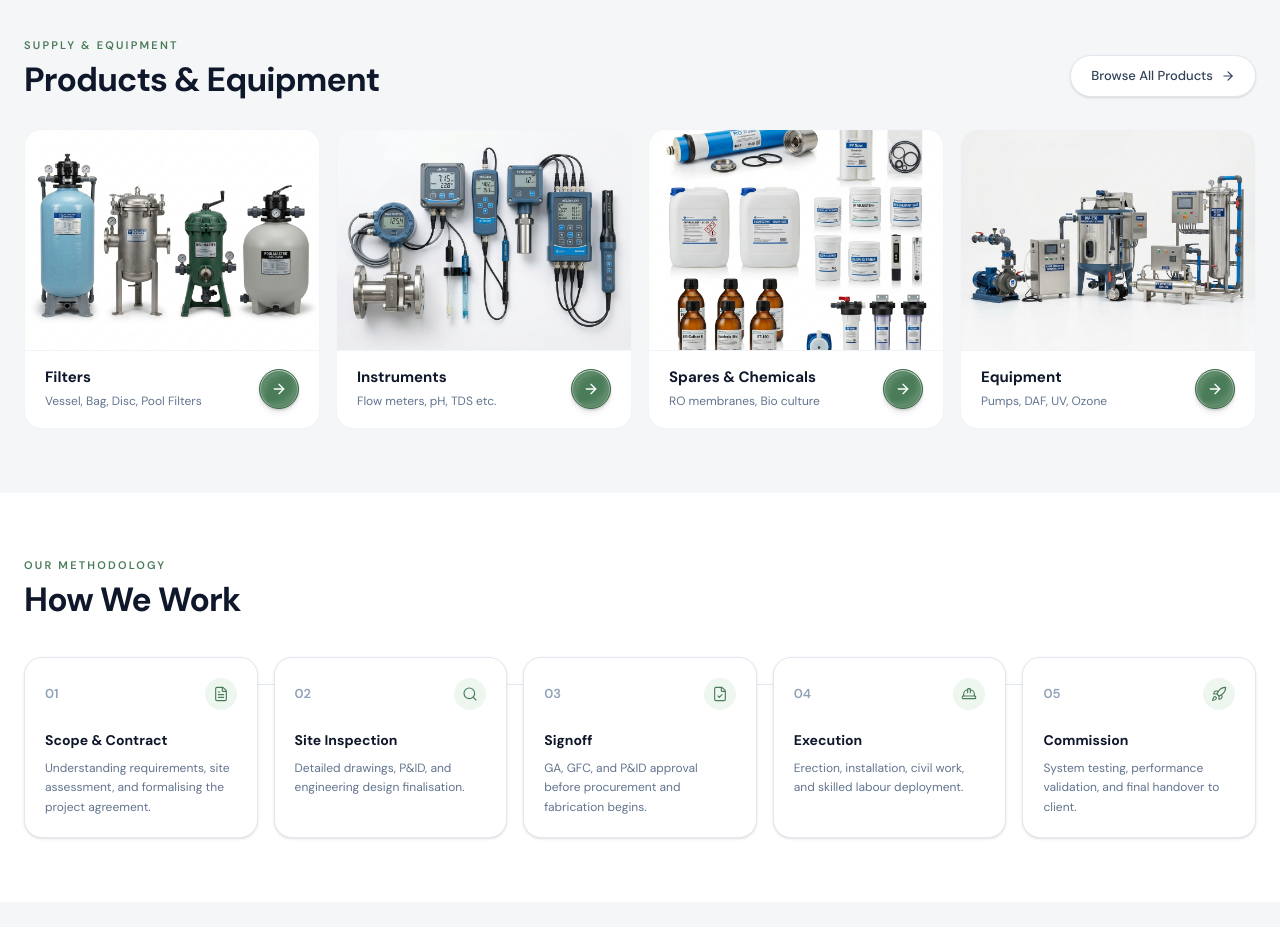
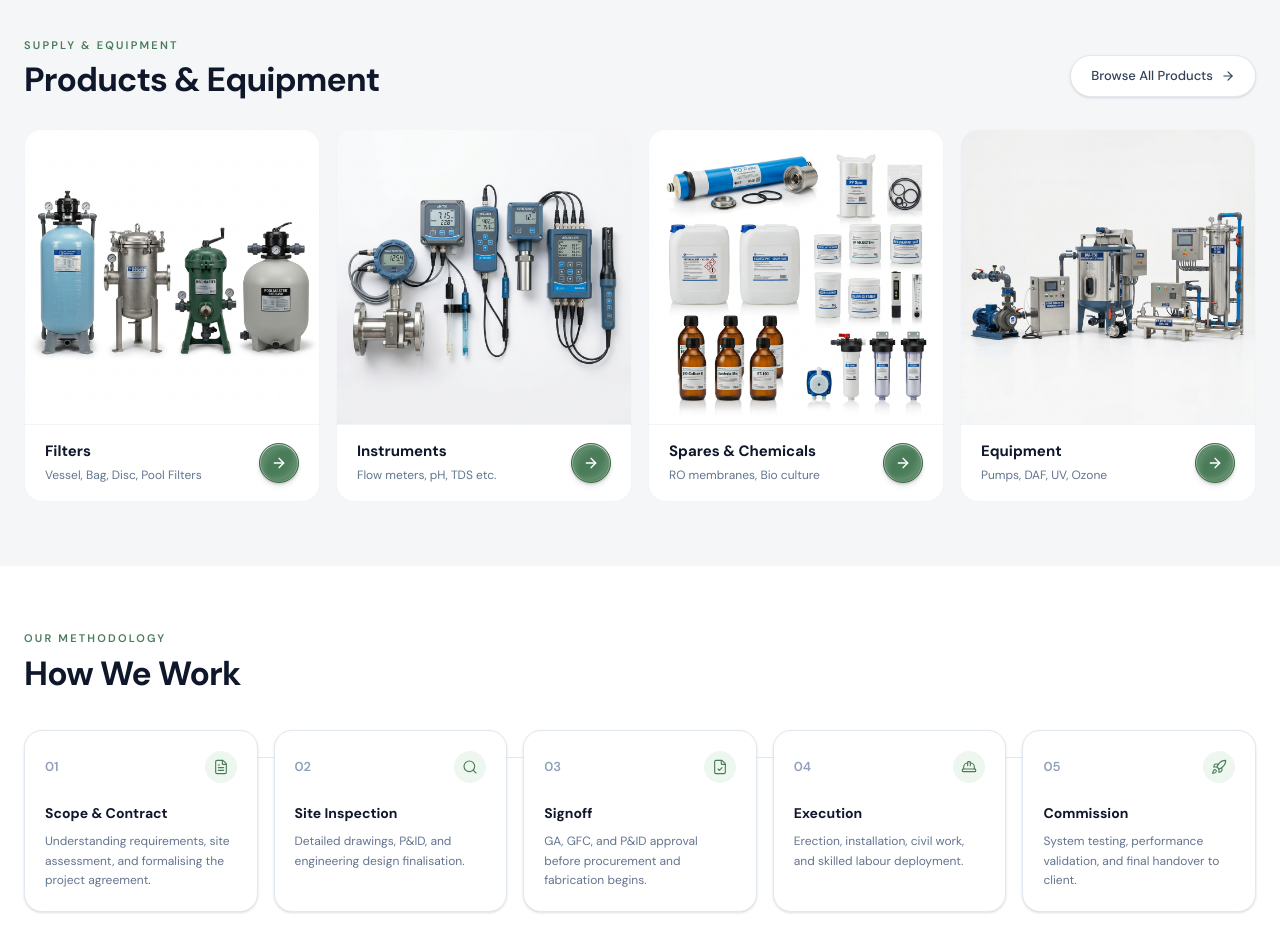
Before and after one commit to Arishsingh/JSX-Enterprices, a Next.js app: page / in a window 1280 px wide. Shown: the part 2560-3487 px from the top of the page. Built offline with nearby package versions, Linux system fonts and the light colour scheme.

Commit message:
Refactor import paths to use absolute imports
- Updated import statements across multiple components to utilize absolute paths for data and icon modules, improving code readability and maintainability.

```diff
--- a/src/components/about/About.tsx
+++ b/src/components/about/About.tsx
@@ -1,6 +1,6 @@
 import Image from 'next/image'
 import { CheckCircle2 } from 'lucide-react'
-import { aboutPoints } from '../../data'
+import { aboutPoints } from '@/data'
 import AboutInfoCards from './AboutInfoCards'
 import IndustriesServed from './IndustriesServed'
 
--- a/src/components/about/IndustriesServed.tsx
+++ b/src/components/about/IndustriesServed.tsx
@@ -1,4 +1,4 @@
-import { industryData } from '../../data'
+import { industryData } from '@/data'
 
 export default function IndustriesServed() {
   return (
--- a/src/components/contact/Contact.tsx
+++ b/src/components/contact/Contact.tsx
@@ -1,6 +1,6 @@
 import Link from 'next/link'
 import { MapPin, Phone, Mail } from 'lucide-react'
-import { IconLinkedIn, IconFacebook, IconInstagram, IconYoutube } from '../../icons'
+import { IconLinkedIn, IconFacebook, IconInstagram, IconYoutube } from '@/icons'
 import EnquiryForm from './EnquiryForm'
 
 export default function Contact() {
--- a/src/components/contact/EnquiryForm.tsx
+++ b/src/components/contact/EnquiryForm.tsx
@@ -2,7 +2,7 @@
 
 import { useState } from 'react'
 import { ArrowRight } from 'lucide-react'
-import { serviceKeys } from '../../data'
+import { serviceKeys } from '@/data'
 
 export default function EnquiryForm() {
   const [form, setForm] = useState({ name: '', company: '', service: '', phone: '', message: '' })
--- a/src/components/footer/Footer.tsx
+++ b/src/components/footer/Footer.tsx
@@ -1,6 +1,6 @@
 import Link from 'next/link'
 import { MapPin, Mail } from 'lucide-react'
-import { WaterDropNavIcon, IconLinkedIn, IconFacebook, IconInstagram, IconYoutube } from '../../icons'
+import { WaterDropNavIcon, IconLinkedIn, IconFacebook, IconInstagram, IconYoutube } from '@/icons'
 
 export default function Footer() {
   return (
--- a/src/components/hero/HeroStats.tsx
+++ b/src/components/hero/HeroStats.tsx
@@ -1,4 +1,4 @@
-import { heroStats } from '../../data'
+import { heroStats } from '@/data'
 
 export default function HeroStats() {
   return (
--- a/src/components/navbar/Navbar.tsx
+++ b/src/components/navbar/Navbar.tsx
@@ -3,7 +3,7 @@
 import { useState, useEffect } from 'react'
 import Link from 'next/link'
 import { ArrowRight } from 'lucide-react'
-import { WaterDropNavIcon } from '../../icons'
+import { WaterDropNavIcon } from '@/icons'
 
 export default function Navbar() {
   const [scrolled, setScrolled] = useState(false)
--- a/src/components/process/Process.tsx
+++ b/src/components/process/Process.tsx
@@ -1,4 +1,4 @@
-import { processSteps } from '../../data'
+import { processSteps } from '@/data'
 
 export default function Process() {
   return (
--- a/src/components/products/Products.tsx
+++ b/src/components/products/Products.tsx
@@ -1,6 +1,6 @@
 import Image from 'next/image'
 import { ArrowRight } from 'lucide-react'
-import { productsOverview } from '../../data'
+import { productsOverview } from '@/data'
 
 export default function Products() {
   return (
@@ -18,14 +18,15 @@ export default function Products() {
         <div className="grid grid-cols-1 sm:grid-cols-2 lg:grid-cols-4 gap-4">
           {productsOverview.map((prod) => (
             <div key={prod.name} className="bg-white rounded-2xl border border-slate-100 overflow-hidden flex flex-col">
-              {/* Top — full-width image filling the card */}
-              <div className="relative w-full aspect-[4/3]">
+              {/* Top — natural aspect ratio, zero distortion */}
+              <div className="w-full bg-white">
                 <Image
                   src={prod.img}
                   alt={prod.name}
-                  fill
-                  className="object-cover"
+                  width={0}
+                  height={0}
                   sizes="(max-width: 640px) 100vw, (max-width: 1024px) 50vw, 25vw"
+                  style={{ width: '100%', height: 'auto', display: 'block' }}
                 />
               </div>
               {/* Bottom — text left, button right */}
--- a/src/components/projects/Projects.tsx
+++ b/src/components/projects/Projects.tsx
@@ -1,6 +1,6 @@
 import Image from 'next/image'
 import { ArrowRight } from 'lucide-react'
-import { projectsData } from '../../data'
+import { projectsData } from '@/data'
 
 export default function Projects() {
   return (
--- a/src/components/services/ServicesOverview.tsx
+++ b/src/components/services/ServicesOverview.tsx
@@ -1,6 +1,6 @@
 import Link from 'next/link'
 import { ArrowRight } from 'lucide-react'
-import { servicesOverviewData } from '../../data'
+import { servicesOverviewData } from '@/data'
 
 export default function ServicesOverview() {
   return (
```
